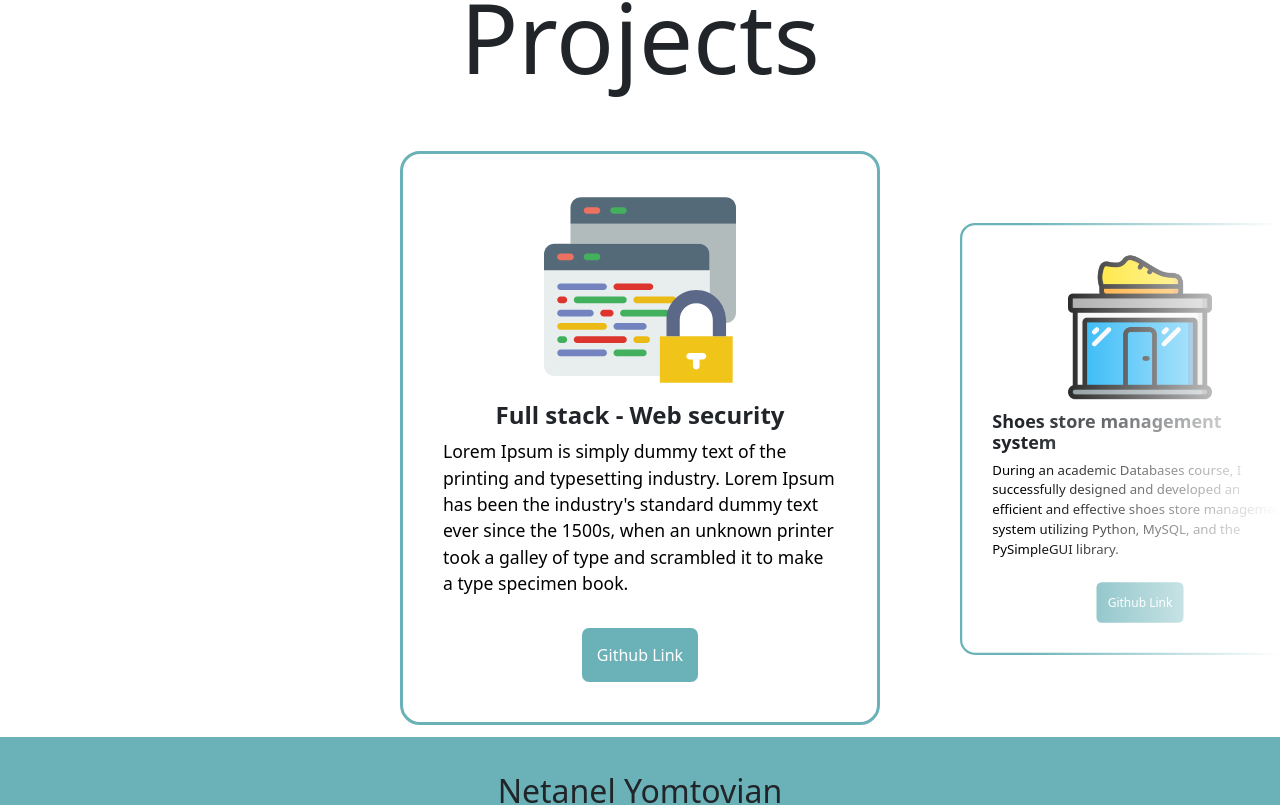
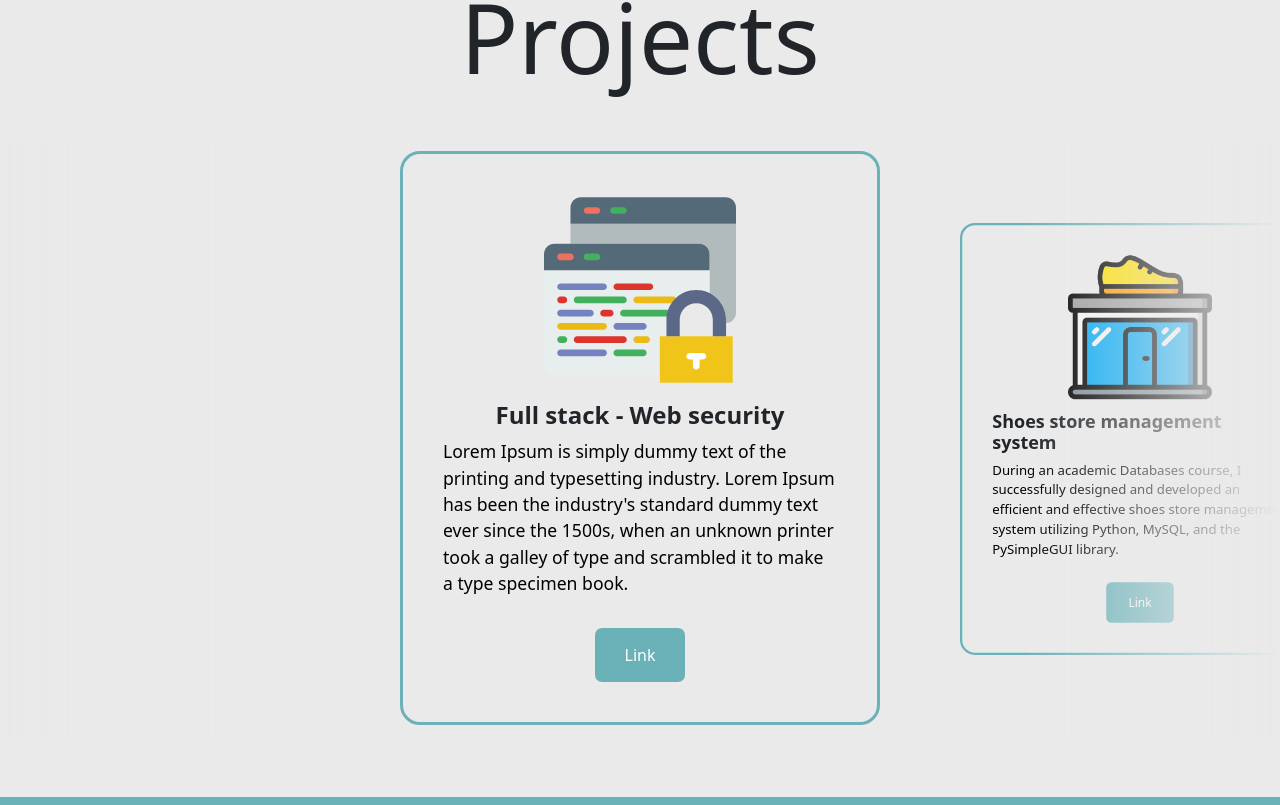
Before and after one commit to netanel094/Portfolio, a React (Create React App) app: page / in a window 1280 px wide. Shown: the part 2155-2960 px from the top of the page. Built offline with nearby package versions, Linux system fonts and the light colour scheme.

Commit message:
Update linkedin link

```diff
--- a/src/components/Footer/Footer.jsx
+++ b/src/components/Footer/Footer.jsx
@@ -20,7 +20,7 @@ export default function FooterComponent() {
           <AiOutlineMail size={30} />
         </A>
         <A
-          href="https://www.linkedin.com/in/yourlinkedinprofile/"
+          href="https://www.linkedin.com/in/netanel-yomtovian/  "
           title="LinkedIn"
         >
           <AiFillLinkedin size={30} />
--- a/src/components/carousel/Card.jsx
+++ b/src/components/carousel/Card.jsx
@@ -11,7 +11,7 @@ function Card({ imgSrc, title, text, link }) {
       <Img src={imgSrc} draggable="false" />
       <Title>{title}</Title>
       <Content>{text}</Content>
-      <Button onClick={handleButtonClick}>Github Link</Button>
+      <Button onClick={handleButtonClick}>Link</Button>
     </Wrapper>
   );
 }
@@ -61,7 +61,7 @@ const Button = styled.button`
   background-color: rgb(106, 178, 184);
   color: #ffffff;
   border: none;
-  padding: 15px;
+  padding: 15px 30px;
   border-radius: 7px;
   cursor: pointer;
   margin-top: 15px;
--- a/src/components/carousel/Carousel.jsx
+++ b/src/components/carousel/Carousel.jsx
@@ -44,7 +44,7 @@ function NewCarousel({ children, width }) {
   }, [handleMouseUp, width]);
 
   return (
-    <section id="carousel">
+    <Section id="carousel">
       <H1>Projects</H1>
       <Wrapper
         id="Wrapper"
@@ -70,7 +70,7 @@ function NewCarousel({ children, width }) {
           ))}
         </WrapperWrapper>
       </Wrapper>
-    </section>
+    </Section>
   );
 }
 
@@ -85,6 +85,11 @@ const H1 = styled.h1`
   text-align: center;
   font-size: 6rem;
   line-height: 2;
+`;
+
+const Section = styled.section`
+  background-color: rgb(234, 234, 234);
+  padding-bottom: 60px;
 `;
 
 const Box = styled.div.attrs(({ pos, index, width, length }) => ({
@@ -111,6 +116,7 @@ const WrapperWrapper = styled.div.attrs(({ pos }) => ({
 const Wrapper = styled.div`
   --box-size: ${({ width }) => `${width}px`};
   overflow: hidden;
+  background-color: rgb(234, 234, 234);
 
   width: 100%;
 
```
